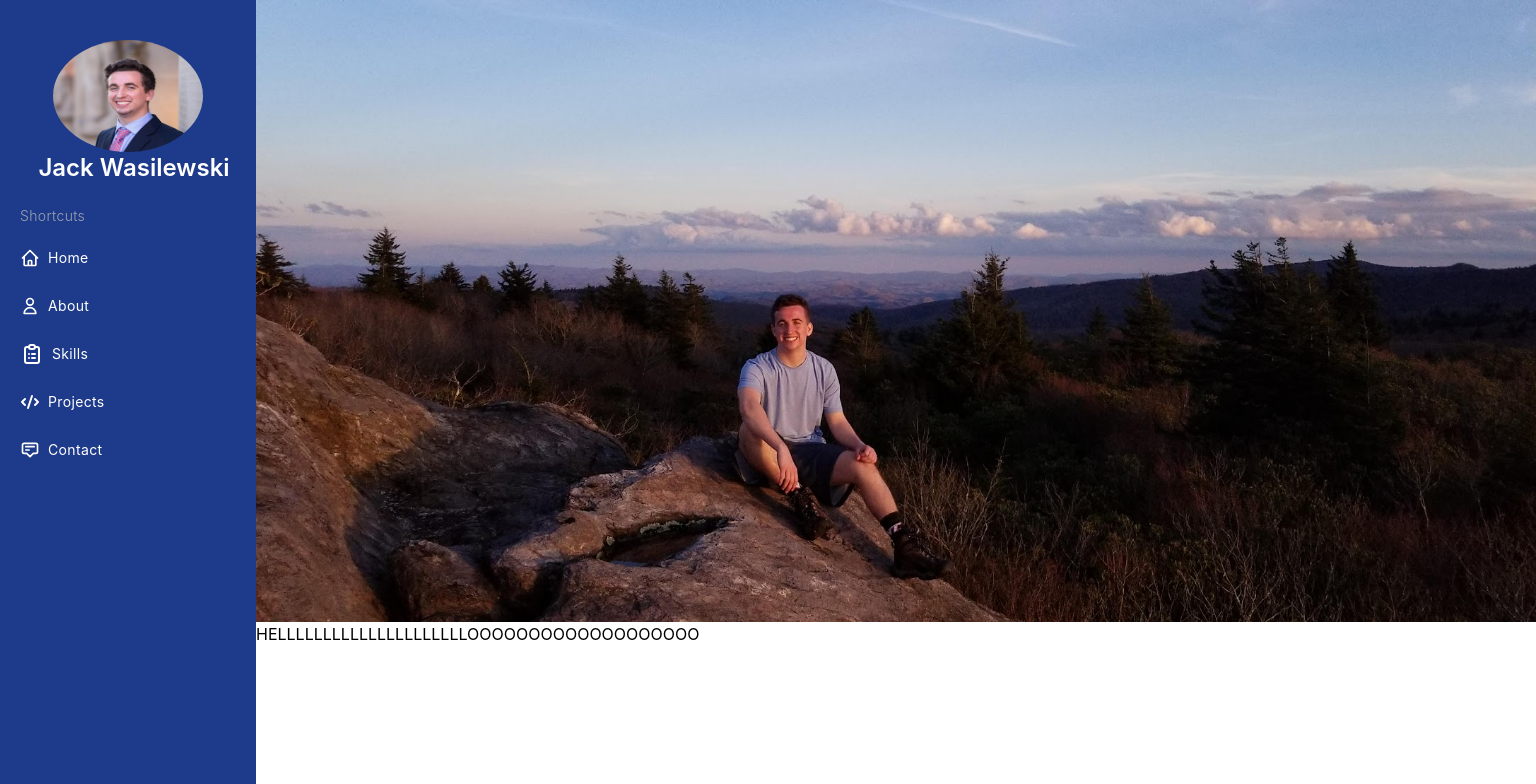
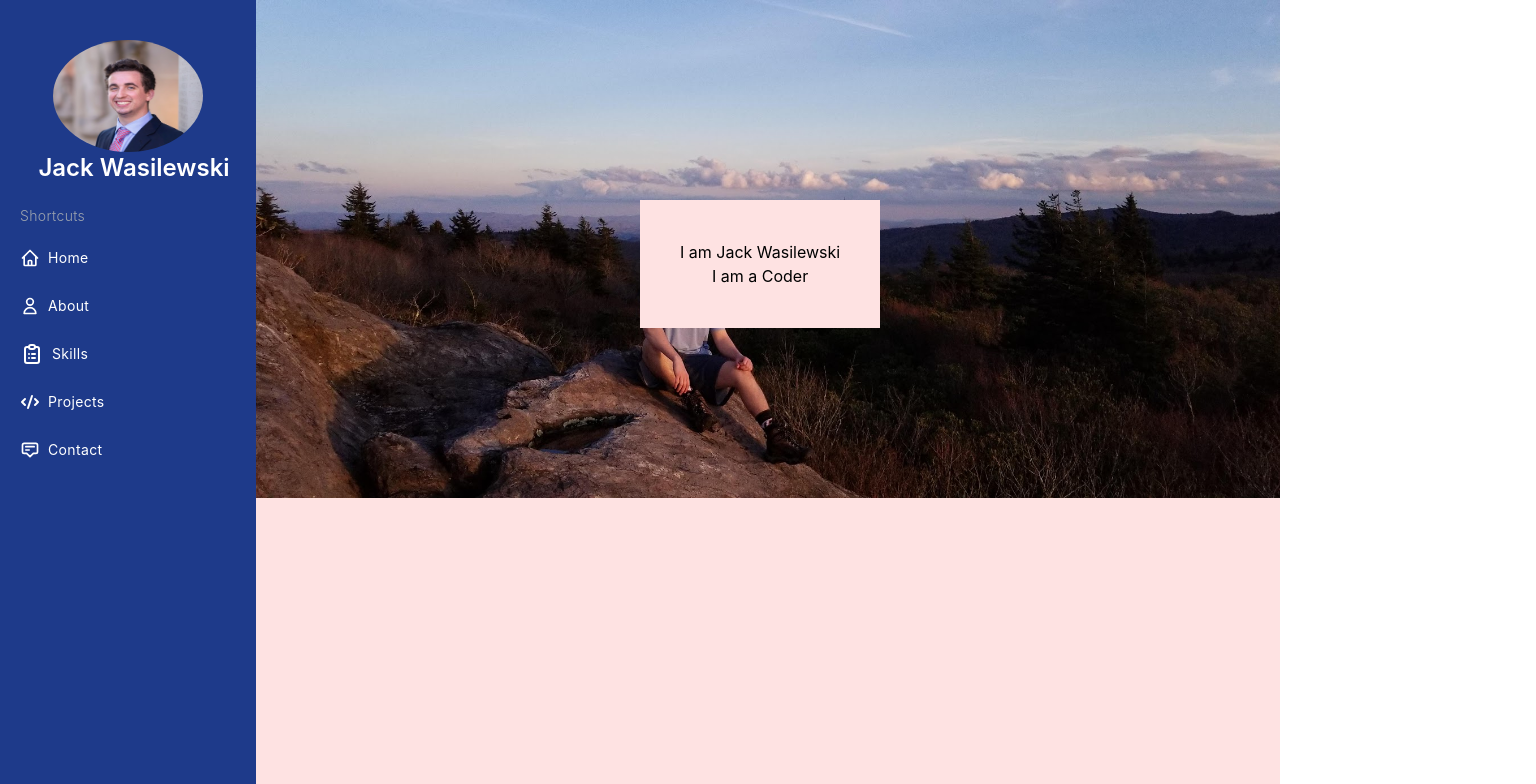
Before and after one commit to JackWaz28/Portfolio, a React (Create React App) app: page / in a window 1280 px wide. Shown: the top 784 px of the page, 1536 px wide, since content can reach past the window. Built offline with nearby package versions, Linux system fonts and the light colour scheme.

Commit message:
Home pic formatted and Words overtop

```diff
--- a/src/App.js
+++ b/src/App.js
@@ -4,13 +4,11 @@ import "./homePic.css"
 
 function App() {
   return (
-    <div className="min-h-screen flex flex-col flex-auto flex-shrink-0 antialiased">
+    <div className="min-h-screen flex flex-col flex-auto flex-shrink-0 bg-blue-100 antialiased">
       <Sidebar />
-      <div className="h-full w-full ml-14 mt-0 mb-10 md:ml-64">
-        <img src="soloHiking.jpg" className="object-cover h-auto w-full"></img>
-        <div classname="flex justify-center flex-row" >
-          <p> HELLLLLLLLLLLLLLLLLLLLLOOOOOOOOOOOOOOOOOOO </p>
-        </div>
+      <div className="min-h-screen flex flex-col flex-auto flex-shrink-0 bg-red-100 md:ml-64">
+        <img src="soloHiking.jpg" className="w-max h-auto z-0"></img>
+        <p className="text-center absolute top-1/4 left-1/2 px-10 py-10 bg-red-100"> I am Jack Wasilewski<br></br>I am a Coder</p>
       </div>
     </div>
   );
--- a/src/homePic.css
+++ b/src/homePic.css
@@ -1,5 +1,6 @@
 .homePic {
-    object-fit: cover;
+    /* object-fit: cover; */
+    width: screen;
     height: auto;
     display: inline-block;
     overflow: hidden;
```
